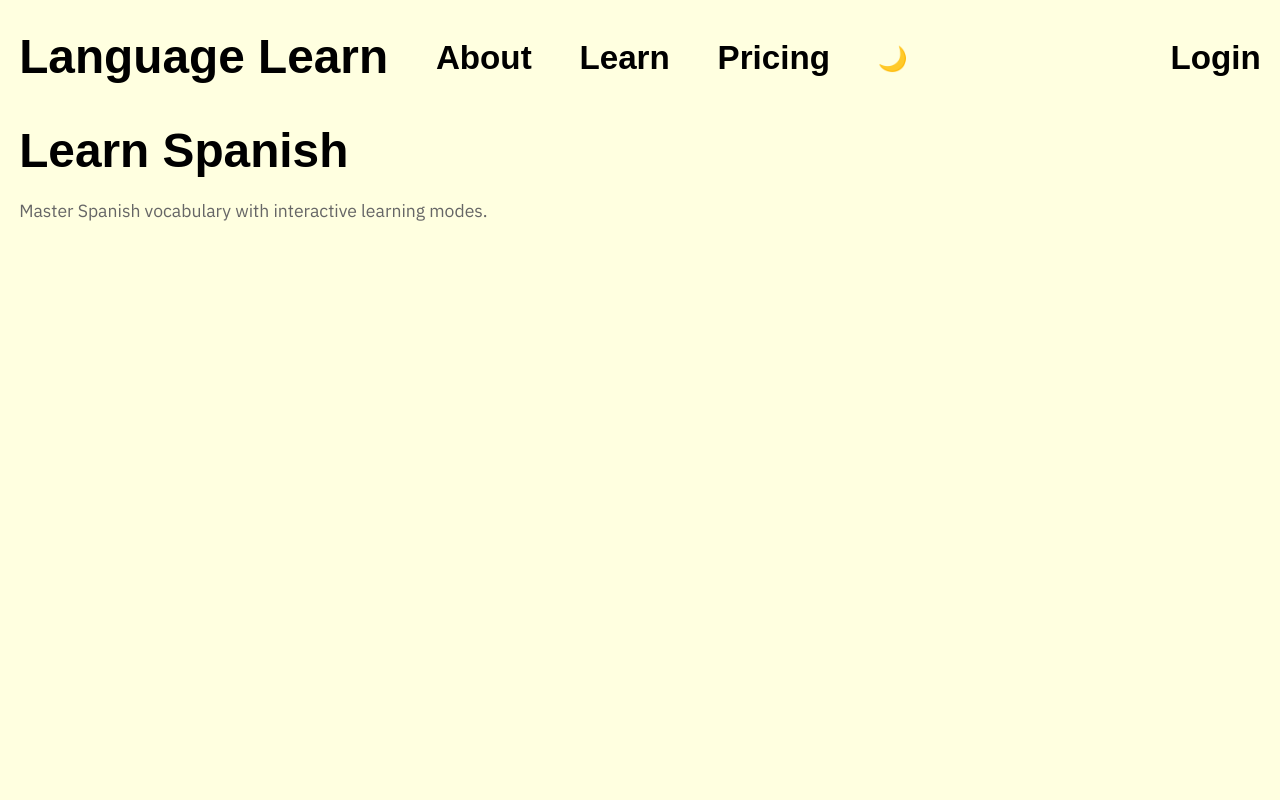
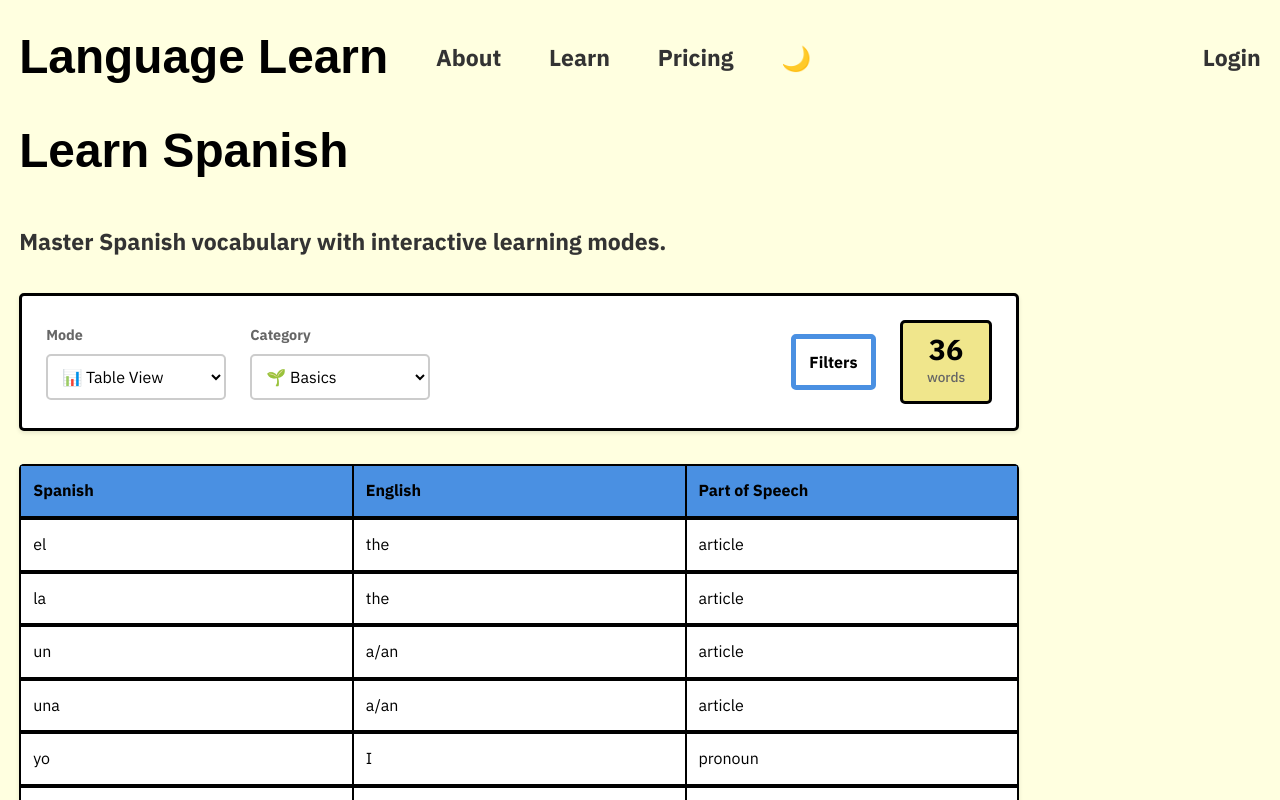
Before and after one commit to flooyd/language-learn, a SvelteKit app: page /learn in a window 1280 px wide. Shown: the top 800 px of the page. Built offline with nearby package versions, Linux system fonts and the light colour scheme; a web font is replaced by a local one.

Commit message:
styling and add filters

```diff
--- a/src/routes/+layout.svelte
+++ b/src/routes/+layout.svelte
@@ -54,15 +54,15 @@
 	<nav transition:fly={{ y: -1000, duration }}>
 		<div class="left-nav">
 			<a href="/"><h1>Language Learn</h1></a>
-			<a href="/about" class="desktop-only"><h3>About</h3></a>
-			<a href="/learn" class="desktop-only"><h3>Learn</h3></a>
-			<a href="/pricing" class="desktop-only"><h3>Pricing</h3></a>
+			<a href="/about" class="desktop-only"><h5>About</h5></a>
+			<a href="/learn" class="desktop-only"><h5>Learn</h5></a>
+			<a href="/pricing" class="desktop-only"><h5>Pricing</h5></a>
 			<button class="dark-mode-toggle desktop-only" onclick={toggleDarkMode}>
 				{darkMode ? '☀️' : '🌙'}
 			</button>
 		</div>
 		<div class="right-nav">
-			<a href="/login"><h3>Login</h3></a>
+			<a href="/login"><h5>Login</h5></a>
 			<button class="hamburger" onclick={() => (menuOpen = !menuOpen)} aria-label="Toggle navigation menu">
 				<span></span>
 				<span></span>
@@ -71,9 +71,9 @@
 		</div>
 		{#if menuOpen}
 			<div class="menu" transition:fly={{ y: -10, duration: 200 }}>
-				<a href="/about" onclick={() => (menuOpen = false)}><h3>About</h3></a>
-				<a href="/learn" onclick={() => (menuOpen = false)}><h3>Learn</h3></a>
-				<a href="/pricing" onclick={() => (menuOpen = false)}><h3>Pricing</h3></a>
+				<a href="/about" onclick={() => (menuOpen = false)}><h5>About</h5></a>
+				<a href="/learn" onclick={() => (menuOpen = false)}><h5>Learn</h5></a>
+				<a href="/pricing" onclick={() => (menuOpen = false)}><h5>Pricing</h5></a>
 				<button class="dark-mode-toggle-menu" onclick={toggleDarkMode}>
 					{darkMode ? '☀️ Light Mode' : '🌙 Dark Mode'}
 				</button>
@@ -238,10 +238,6 @@
 		margin-top: 1rem;
 	}
 
-	:global(h2, h3, h4, h5, h6) {
-		margin-bottom: 2.074rem;
-	}
-
 	:global(h1) {
 		font-size: 2.986rem;
 	}
@@ -264,6 +260,7 @@
 
 	:global(h5) {
 		font-size: 1.44rem;
+		color: #333
 	}
 
 	:global(h6) {
@@ -292,6 +289,10 @@
 		border-radius: 5px;
 	}
 
+	:global(button:hover) {
+		background: #4a90e2;
+	}
+
 	:global(::-webkit-scrollbar) {
 		width: 17px !important;
 	}
@@ -304,6 +305,12 @@
 		background: #4a90e2 !important;
 		border-radius: 5px;
 	}
+
+	:global(.description) {
+        color: #666;
+        font-size: 1.1rem;
+        margin: 0;
+    }
 
 	/* Dark Mode Styles */
 	:global(body.dark-mode) {
--- a/src/routes/+page.svelte
+++ b/src/routes/+page.svelte
@@ -21,7 +21,7 @@
 {#if ready}
 	<div class="intro">
 		<h1 in:fly={{ y: -50, duration: 600, delay: 0 }}>Welcome to Language Learn.</h1>
-		<h3 in:fly={{ y: -30, duration: 600, delay: 150 }}>Learn languages using interactive tables, flashcards, quizzes, and sentences.</h3>
+		<h5 in:fly={{ y: -30, duration: 600, delay: 150 }}>Learn languages using interactive tables, flashcards, quizzes, and sentences.</h5>
 
 		<div class="stats" in:fly={{ y: -20, duration: 600, delay: 300 }}>
 			<div class="stat">
@@ -43,8 +43,8 @@
 		</div>
 
 		<div class="cta-buttons" in:fly={{ y: -10, duration: 600, delay: 450 }}>
-			<button class="primary-cta" onclick={handleClickStartLearning}><h3>Start Learning</h3></button>
-			<button class="secondary-cta" onclick={handleClickPricing}><h3>View Pricing</h3></button>
+			<button class="primary-cta" onclick={handleClickStartLearning}><h5>Start Learning</h5></button>
+			<button class="secondary-cta" onclick={handleClickPricing}><h5>View Pricing</h5></button>
 		</div>
 	</div>
 {/if}
--- /dev/null
+++ b/src/routes/filters/+page.svelte
@@ -0,0 +1,32 @@
+<script lang="ts">
+	import { goto } from '$app/navigation';
+	import { onMount } from 'svelte';
+	import { fly } from 'svelte/transition';
+
+	let ready = false;
+
+	onMount(() => {
+		ready = true;
+	});
+</script>
+
+<div class="container" in:fly={{ y: -50, duration: 600 }}>
+	<h1>Filters</h1>
+	<h5>Filter by points, category, and learning level.</h5>
+	<button onclick={() => goto('/learn')}>Back to Learn</button>
+</div>
+
+<style>
+	.container {
+		max-width: 1000px;
+		display: flex;
+		flex-direction: column;
+		gap: 2.074rem;
+		min-height: calc(100vh - 164px);
+		padding-bottom: 2.074rem;
+	}
+
+	h1 {
+		margin-bottom: 0px;
+	}
+</style>
--- a/src/routes/learn/+page.svelte
+++ b/src/routes/learn/+page.svelte
@@ -2,11 +2,19 @@
 	import { onMount } from 'svelte';
 	import { fade, fly } from 'svelte/transition';
 	import * as spanishData from '$lib/data/spanish.json';
+	import { goto } from '$app/navigation';
 
 	let ready = $state(false);
 	let learningMode = $state('table');
-    const categories = ['basics', 'numbers', 'beginner', 'intermediate', 'advanced'] as const;
-    let selectedCategory = $state<typeof categories[number]>(categories[0]);
+	const categories = [
+		'basics',
+		'numbers',
+		'beginner',
+		'intermediate',
+		'advanced',
+		'custom'
+	] as const;
+	let selectedCategory = $state<(typeof categories)[number]>(categories[0]);
 	let flippedCards = $state<Set<number>>(new Set());
 	let sortColumn = $state<string | null>(null);
 	let sortDirection = $state<'asc' | 'desc' | null>(null);
@@ -32,7 +40,8 @@
 			numbers: '🔢',
 			beginner: '📚',
 			intermediate: '📖',
-            advanced: '🎓'
+			advanced: '🎓',
+			custom: '🛠️'
 		};
 		return emojis[cat] || '📝';
 	};
@@ -88,7 +97,8 @@
 			} else if (sortColumn === 'English') {
 				aValue = a.english;
 				bValue = b.english;
-            } else { // Part of Speech
+			} else {
+				// Part of Speech
 				aValue = a.partOfSpeech;
 				bValue = b.partOfSpeech;
 			}
@@ -101,10 +111,10 @@
 
 {#if ready}
 	<div class="container">
-		<div class="header" in:fly={{ y: -50, duration: 600, delay: 0 }}>
-			<h1>Learn Spanish</h1>
-			<p class="description">Master Spanish vocabulary with interactive learning modes.</p>
-		</div>
+		<h1 in:fly={{ y: -50, duration: 600, delay: 0 }}>Learn Spanish</h1>
+		<h5 in:fly={{ y: -30, duration: 600, delay: 150 }}>
+			Master Spanish vocabulary with interactive learning modes.
+		</h5>
 
 		<div class="controls" in:fly={{ y: -30, duration: 600, delay: 150 }}>
 			<div class="toolbar">
@@ -120,12 +130,15 @@
 					<select id="category-select" bind:value={selectedCategory}>
 						{#each categories as category}
 							<option value={category}>
-                                {getCategoryEmoji(category)} {category.charAt(0).toUpperCase() + category.slice(1)}
+								{getCategoryEmoji(category)}
+								{category.charAt(0).toUpperCase() + category.slice(1)}
 							</option>
 						{/each}
 					</select>
 				</div>
 			</div>
+
+			<button onclick={() => goto('/filters')}>Filters</button>
 
 			<div class="stats-badge">
 				<span class="word-count">{wordCount}</span>
@@ -210,26 +223,14 @@
 		padding-bottom: 2.074rem;
 	}
 
-    .header {
-        display: flex;
-        flex-direction: column;
-        gap: 0.5rem;
-    }
-
-    .header h1 {
+	h1 {
 		margin-bottom: 0px;
-    }
-
-    .description {
-        color: #666;
-        font-size: 1.1rem;
-        margin: 0;
 	}
 
 	.controls {
 		background: white;
 		border: 3px solid black;
-        border-radius: 5px;;
+		border-radius: 5px;
 		padding: 1.5rem;
 		display: flex;
 		justify-content: space-between;
@@ -282,7 +283,7 @@
 	.stats-badge {
 		background: #f0e68c;
 		border: 3px solid black;
-        border-radius: 5px;;
+		border-radius: 5px;
 		padding: 0.75rem 1.5rem;
 		display: flex;
 		flex-direction: column;
@@ -306,7 +307,7 @@
 	.hint {
 		background: #4a90e2;
 		border: 3px solid black;
-        border-radius: 5px;;
+		border-radius: 5px;
 		padding: 1rem 1.5rem;
 		color: black;
 		font-size: 1rem;
@@ -333,7 +334,7 @@
 		width: 100%;
 		display: flex;
 		flex-direction: column;
-        border-radius: 5px;;
+		border-radius: 5px;
 		overflow: hidden;
 		box-shadow: 0 2px 4px rgba(0, 0, 0, 0.1);
 	}
@@ -374,7 +375,9 @@
 		width: 100%;
 		table-layout: fixed;
 		background: white;
-        transition: background 0.2s ease, transform 0.2s ease;
+		transition:
+			background 0.2s ease,
+			transform 0.2s ease;
 	}
 
 	tbody tr:hover {
@@ -382,7 +385,8 @@
 		transform: translateX(3px);
 	}
 
-    th, td {
+	th,
+	td {
 		border: 2px solid black;
 		padding: 12px;
 		text-align: left;
@@ -415,7 +419,7 @@
 		min-height: 180px;
 		backface-visibility: hidden;
 		border: 3px solid black;
-        border-radius: 5px;;
+		border-radius: 5px;
 		padding: 1.5rem;
 		display: flex;
 		flex-direction: column;
@@ -454,7 +458,9 @@
 		right: 10px;
 		font-size: 1.2rem;
 		opacity: 0.5;
-        transition: opacity 0.3s ease, transform 0.3s ease;
+		transition:
+			opacity 0.3s ease,
+			transform 0.3s ease;
 	}
 
 	.flashcard-container:hover .flip-indicator {
--- a/src/routes/pricing/+page.svelte
+++ b/src/routes/pricing/+page.svelte
@@ -12,9 +12,9 @@
 {#if ready}
 	<div class="container">
 		<h1 in:fly={{ y: -50, duration: 600, delay: 0 }}>Pricing</h1>
-		<p class="subtitle" in:fly={{ y: -30, duration: 600, delay: 150 }}>
+		<h5 in:fly={{ y: -30, duration: 600, delay: 150 }}>
 			Choose the plan that best suits your language learning needs. Start free and upgrade anytime.
-		</p>
+		</h5>
 		<div class="plans" in:fly={{ y: -20, duration: 600, delay: 300 }}>
 			<div class="plan free-plan">
 				<h2>Free</h2>
@@ -54,15 +54,10 @@
 		display: flex;
 		flex-direction: column;
 		gap: 2.074rem;
-		padding-bottom: 2rem;
+		padding-bottom: 2.074rem;
 	}
 
 	h1 {
-		margin-bottom: 0px;
-	}
-
-	.subtitle {
-		font-size: 1.2rem;
 		margin-bottom: 0px;
 	}
 
```
Also changed, not shown: src/routes/about/+page.svelte (+6 -7 lines), src/routes/login/+page.svelte (+3 -11 lines). Lines whose indentation alone changed are shown as unchanged.
